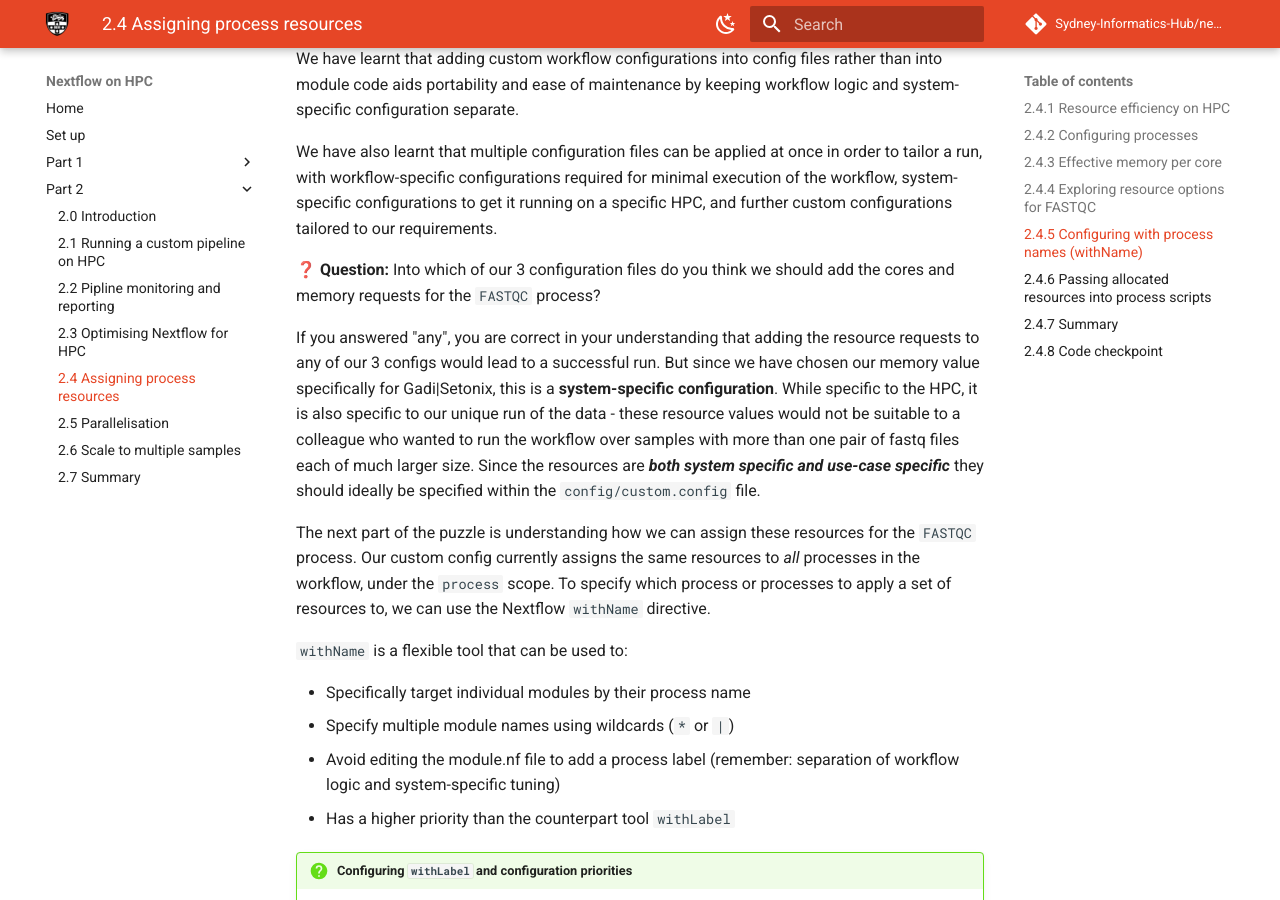
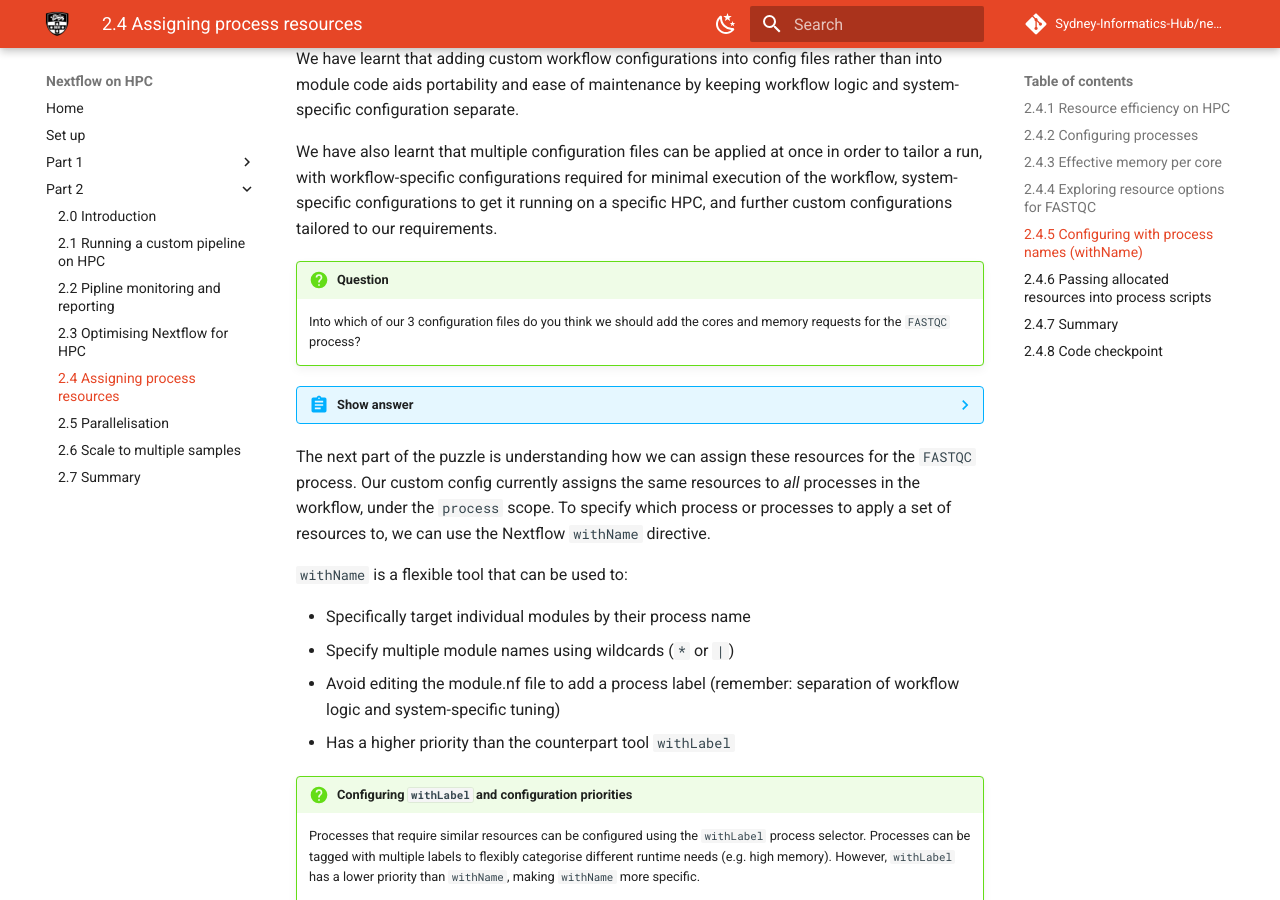
Before and after one commit to Sydney-Informatics-Hub/nextflow-hpc-workshop, an MkDocs documentation site: the page built from docs/part2/24_resourcing.md, in a window 1280 px wide and 900 px high, scrolled down 5512 px. Built offline with MkDocs 1.6.1 and Material for MkDocs 9.7.7, drawn with Linux system fonts in a browser that asks for light colours; comment, search, counter and statistics services are not loaded; some of the changed text lies outside the part shown.

Commit message:
typos, formatting

```diff
--- a/docs/part2/24_resourcing.md
+++ b/docs/part2/24_resourcing.md
@@ -168,9 +168,13 @@ We have learnt that adding custom workflow configurations into config files rath
 
 We have also learnt that multiple configuration files can be applied at once in order to tailor a run, with workflow-specific configurations required for minimal execution of the workflow, system-specific configurations to get it running on a specific HPC, and further custom configurations tailored to our requirements.
 
-❓ **Question:** Into which of our 3 configuration files do you think we should add the cores and memory requests for the `FASTQC` process?
+!!! question
 
-If you answered "any", you are correct in your understanding that adding the resource requests to any of our 3 configs would lead to a successful run. But since we have chosen our memory value specifically for Gadi|Setonix, this is a **system-specific configuration**. While specific to the HPC, it is also specific to our unique run of the data - these resource values would not be suitable to a colleague who wanted to run the workflow over samples with more than one pair of fastq files each of much larger size. Since the resources are ***both system specific and use-case specific*** they should ideally be specified within the `config/custom.config` file.
+    Into which of our 3 configuration files do you think we should add the cores and memory requests for the `FASTQC` process?
+
+??? abstract "Show answer"
+
+    If you answered "any", you are correct in your understanding that adding the resource requests to any of our 3 configs would lead to a successful run. But since we have chosen our memory value specifically for Gadi|Setonix, this is a **system-specific configuration**. While specific to the HPC, it is also specific to our unique run of the data - these resource values would not be suitable to a colleague who wanted to run the workflow over samples with more than one pair of fastq files each of much larger size. Since the resources are ***both system specific and use-case specific*** they should ideally be specified within the `config/custom.config` file.
 
 The next part of the puzzle is understanding how we can assign these resources for the `FASTQC` process. Our custom config currently assigns the same resources to *all* processes in the workflow, under the `process` scope. To specify which process or processes to apply a set of resources to, we can use the Nextflow `withName` directive.
 
```
Also changed, not shown: other parts of docs/part2/24_resourcing.md (+1 -1 lines), docs/part2/25_parallelisation.md (+3 -1 lines).
